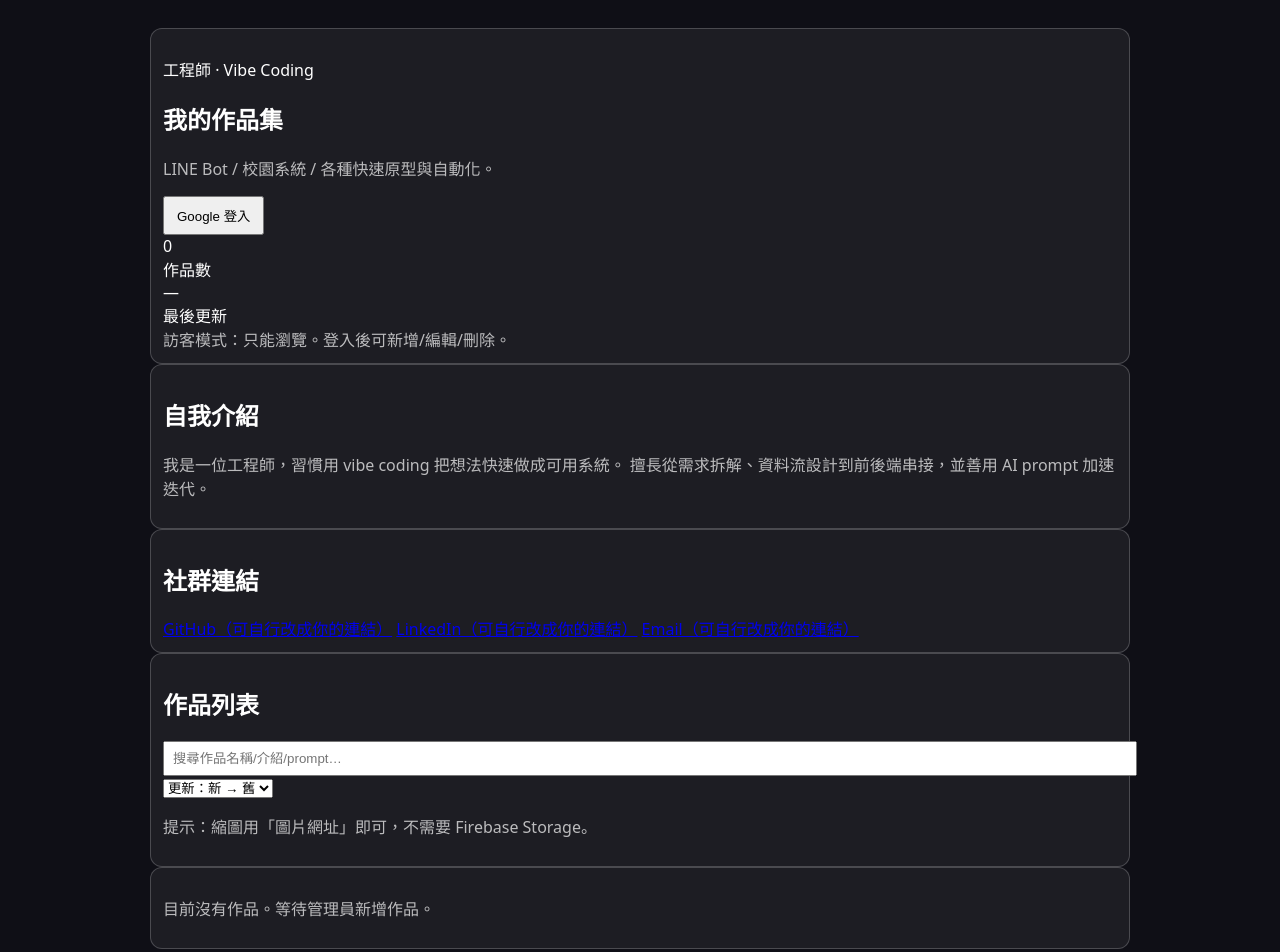
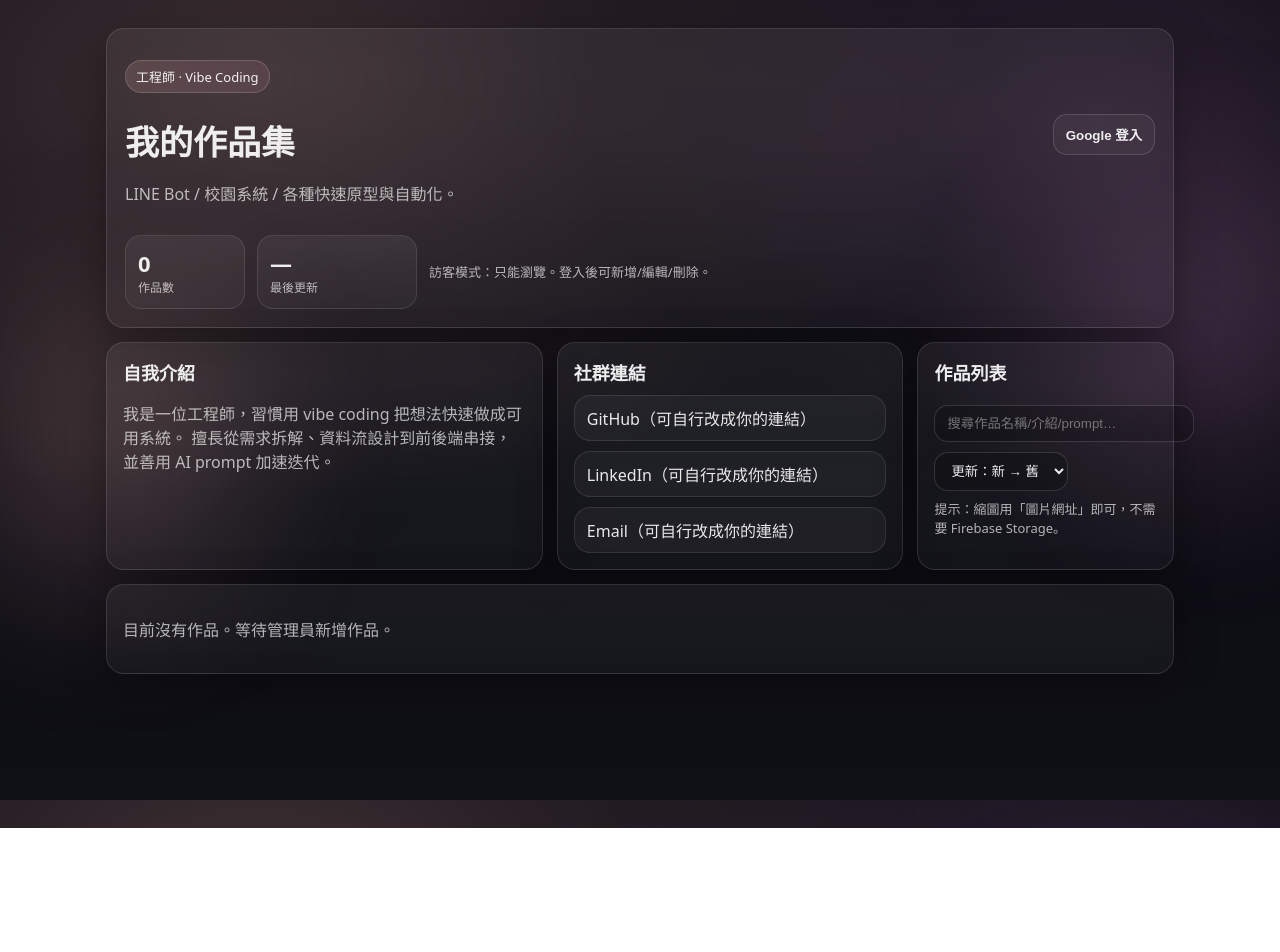
Before and after one commit to terry5333/my.site, a website built with Vite: page index.html in a window 1280 px wide. After the commit the page ends 828 px from the top, so only its background shows below. Built offline with nearby package versions, Linux system fonts and the light colour scheme; some packages are replaced by stand-ins of ours; no server answers; the database is empty.

Commit message:
Update styles.css

```diff
--- a/src/styles.css
+++ b/src/styles.css
@@ -1,74 +1,291 @@
-body {
-  font-family: system-ui, sans-serif;
-  background: #0f0f16;
-  color: white;
-  padding: 20px;
+:root{
+  --c1:#cf9893;
+  --c2:#bc7c9c;
+  --c3:#a96da3;
+  --c4:#7a5980;
+  --c5:#3b3b58;
+
+  --bg:#0f0f16;
+  --card:rgba(255,255,255,.06);
+  --card2:rgba(255,255,255,.08);
+  --stroke:rgba(255,255,255,.12);
+  --text:rgba(255,255,255,.92);
+  --muted:rgba(255,255,255,.68);
+  --shadow:0 12px 40px rgba(0,0,0,.35);
 }
 
-.container {
-  max-width: 980px;
-  margin: 0 auto;
+*{ box-sizing:border-box; }
+html,body{ height:100%; }
+body{
+  margin:0;
+  font-family: ui-sans-serif, system-ui, -apple-system, "Segoe UI", Roboto, "Noto Sans TC", "PingFang TC", "Microsoft JhengHei", Arial;
+  color:var(--text);
+  background:
+    radial-gradient(1200px 700px at 20% 10%, rgba(207,152,147,.25), transparent 60%),
+    radial-gradient(900px 600px at 85% 15%, rgba(169,109,163,.22), transparent 55%),
+    linear-gradient(180deg, #0b0b12, var(--bg));
+  overflow-x:hidden;
 }
 
-.bar {
-  display: flex;
-  gap: 10px;
-  margin-bottom: 16px;
+.bg-orb{
+  position:fixed;
+  width:520px; height:520px;
+  filter:blur(70px);
+  opacity:.33;
+  pointer-events:none;
+  z-index:0;
+}
+.orb1{ left:-160px; top:180px; background:radial-gradient(circle, var(--c1), transparent 60%); }
+.orb2{ right:-180px; top:70px; background:radial-gradient(circle, var(--c3), transparent 60%); }
+
+.container{
+  position:relative;
+  z-index:1;
+  max-width:1100px;
+  margin:28px auto 80px;
+  padding:0 16px;
 }
 
-button {
-  padding: 8px 12px;
-  cursor: pointer;
+.card{
+  background:linear-gradient(180deg, var(--card), rgba(255,255,255,.03));
+  border:1px solid var(--stroke);
+  border-radius:18px;
+  box-shadow:var(--shadow);
+  padding:16px;
+  backdrop-filter:blur(10px);
 }
 
-#projectGrid {
-  display: grid;
-  grid-template-columns: repeat(3, 1fr);
-  gap: 12px;
+h1{ margin:10px 0 8px; font-size:34px; }
+h2{ margin:0 0 10px; font-size:18px; }
+h3{ margin:0; font-size:18px; }
+.muted{ color:var(--muted); }
+.mini{ margin:8px 0 0; font-size:13px; }
+
+.badge{
+  display:inline-block;
+  padding:6px 10px;
+  border-radius:999px;
+  border:1px solid rgba(255,255,255,.16);
+  background:linear-gradient(90deg, rgba(207,152,147,.20), rgba(188,124,156,.16));
+  font-size:13px;
 }
 
-@media (max-width: 900px) {
-  #projectGrid { grid-template-columns: repeat(2, 1fr); }
+.hero{ padding:18px; margin-bottom:14px; }
+.hero-top{
+  display:flex;
+  justify-content:space-between;
+  gap:14px;
+  flex-wrap:wrap;
 }
-@media (max-width: 640px) {
-  #projectGrid { grid-template-columns: 1fr; }
+.hero-actions{
+  display:flex;
+  gap:10px;
+  align-items:center;
+  flex-wrap:wrap;
 }
 
-.card {
-  border: 1px solid rgba(255,255,255,.2);
-  border-radius: 12px;
-  padding: 12px;
-  background: rgba(255,255,255,.06);
+.hero-bottom{
+  margin-top:14px;
+  display:grid;
+  grid-template-columns:120px 160px 1fr;
+  gap:12px;
+  align-items:center;
+}
+@media (max-width: 820px){
+  .hero-bottom{ grid-template-columns:1fr; }
 }
 
-.thumb {
-  width: 100%;
-  aspect-ratio: 16/9;
-  object-fit: cover;
-  border-radius: 10px;
-  margin-bottom: 8px;
+.stat{
+  padding:12px;
+  border-radius:16px;
+  border:1px solid rgba(255,255,255,.10);
+  background:linear-gradient(180deg, rgba(255,255,255,.06), rgba(255,255,255,.03));
+}
+.stat-num{ font-size:22px; font-weight:800; }
+.stat-label{ font-size:12px; color:var(--muted); }
+
+.hint{ font-size:13px; line-height:1.4; }
+
+.btn{
+  border:1px solid rgba(255,255,255,.14);
+  background:linear-gradient(90deg, rgba(169,109,163,.35), rgba(122,89,128,.25));
+  color:var(--text);
+  padding:10px 12px;
+  border-radius:14px;
+  cursor:pointer;
+  font-weight:700;
+}
+.btn:hover{ filter:brightness(1.08); }
+.btn.ghost{ background:rgba(255,255,255,.04); }
+
+.icon-btn{
+  border:1px solid rgba(255,255,255,.14);
+  background:rgba(255,255,255,.06);
+  color:var(--text);
+  width:34px; height:34px;
+  border-radius:12px;
+  cursor:pointer;
 }
 
-.muted { color: rgba(255,255,255,.7); }
+.bento{
+  display:grid;
+  grid-template-columns:repeat(12, 1fr);
+  gap:14px;
+}
 
-.row { display:flex; gap:8px; margin-top:10px; }
+.about{ grid-column:span 5; min-height:160px; }
+.social{ grid-column:span 4; min-height:160px; }
+.tools{ grid-column:span 3; min-height:160px; }
+.projects{ grid-column:span 12; }
 
-.prompt {
-  white-space: pre-wrap;
-  background: rgba(0,0,0,.3);
-  padding: 8px;
-  border-radius: 8px;
+@media (max-width: 980px){
+  .about{ grid-column:span 12; }
+  .social{ grid-column:span 6; }
+  .tools{ grid-column:span 6; }
 }
-form.form {
-  display: grid;
-  gap: 10px;
+@media (max-width: 640px){
+  .social,.tools{ grid-column:span 12; }
 }
-input, textarea {
-  width: 100%;
-  padding: 8px;
+
+.social-list{ display:grid; gap:10px; }
+.social-item{
+  display:block;
+  padding:10px 12px;
+  border-radius:16px;
+  border:1px solid rgba(255,255,255,.10);
+  background:rgba(255,255,255,.04);
+  color:rgba(255,255,255,.9);
+  text-decoration:none;
 }
-.actions {
-  display: flex;
-  gap: 8px;
-  justify-content: flex-end;
+.social-item:hover{ filter:brightness(1.08); }
+
+.row-between{
+  display:flex;
+  align-items:center;
+  justify-content:space-between;
+  gap:10px;
+  flex-wrap:wrap;
 }
+.right-tools{
+  display:flex;
+  gap:10px;
+  align-items:center;
+  flex-wrap:wrap;
+}
+.input,.select,.textarea{
+  border:1px solid rgba(255,255,255,.14);
+  background:rgba(0,0,0,.18);
+  color:var(--text);
+  border-radius:14px;
+  padding:10px 12px;
+  outline:none;
+}
+.input{ width:260px; }
+@media (max-width: 640px){ .input{ width:100%; } }
+
+.grid{
+  display:grid;
+  grid-template-columns:repeat(3, 1fr);
+  gap:14px;
+}
+@media (max-width: 980px){ .grid{ grid-template-columns:repeat(2, 1fr); } }
+@media (max-width: 640px){ .grid{ grid-template-columns:1fr; } }
+
+.project{
+  padding:12px;
+  border-radius:18px;
+  border:1px solid rgba(255,255,255,.10);
+  background:linear-gradient(180deg, rgba(255,255,255,.05), rgba(255,255,255,.03));
+  overflow:hidden;
+}
+.thumb{
+  width:100%;
+  aspect-ratio:16/9;
+  border-radius:14px;
+  border:1px solid rgba(255,255,255,.10);
+  background:rgba(0,0,0,.18);
+  overflow:hidden;
+  margin-bottom:10px;
+}
+.thumb img{ width:100%; height:100%; object-fit:cover; display:block; }
+
+.project h3{ margin:8px 0 6px; font-size:16px; }
+.project a{ color:rgba(255,255,255,.92); text-decoration:none; }
+.project a:hover{ text-decoration:underline; }
+
+.meta{
+  display:flex;
+  justify-content:space-between;
+  align-items:center;
+  gap:10px;
+  margin-top:10px;
+}
+.chip{
+  font-size:12px;
+  padding:5px 10px;
+  border-radius:999px;
+  border:1px solid rgba(255,255,255,.12);
+  background:rgba(255,255,255,.04);
+  color:var(--muted);
+}
+.actions{ display:flex; gap:8px; }
+.link-btn{
+  border:1px solid rgba(255,255,255,.12);
+  background:rgba(255,255,255,.04);
+  color:rgba(255,255,255,.9);
+  padding:7px 10px;
+  border-radius:12px;
+  cursor:pointer;
+  font-size:13px;
+}
+.link-btn:hover{ filter:brightness(1.08); }
+
+/* Modal */
+.modal{
+  width:min(860px, calc(100vw - 24px));
+  border:none;
+  padding:0;
+  background:transparent;
+}
+.modal::backdrop{
+  background:rgba(0,0,0,.55);
+  backdrop-filter:blur(3px);
+}
+.modal-inner{
+  background:linear-gradient(180deg, rgba(59,59,88,.92), rgba(15,15,22,.94));
+  border:1px solid rgba(255,255,255,.14);
+  border-radius:18px;
+  box-shadow:var(--shadow);
+  padding:14px;
+}
+.modal-head{
+  display:flex;
+  align-items:center;
+  justify-content:space-between;
+  gap:10px;
+  padding-bottom:10px;
+  border-bottom:1px solid rgba(255,255,255,.10);
+  margin-bottom:12px;
+}
+.form-grid{
+  display:grid;
+  grid-template-columns:1fr 1fr;
+  gap:12px;
+}
+.form-grid .full{ grid-column:span 2; }
+@media (max-width: 720px){
+  .form-grid{ grid-template-columns:1fr; }
+  .form-grid .full{ grid-column:span 1; }
+}
+label span{
+  display:block;
+  font-size:13px;
+  color:var(--muted);
+  margin-bottom:6px;
+}
+.modal-actions{
+  display:flex;
+  justify-content:flex-end;
+  gap:10px;
+  margin-top:12px;
+}
```
